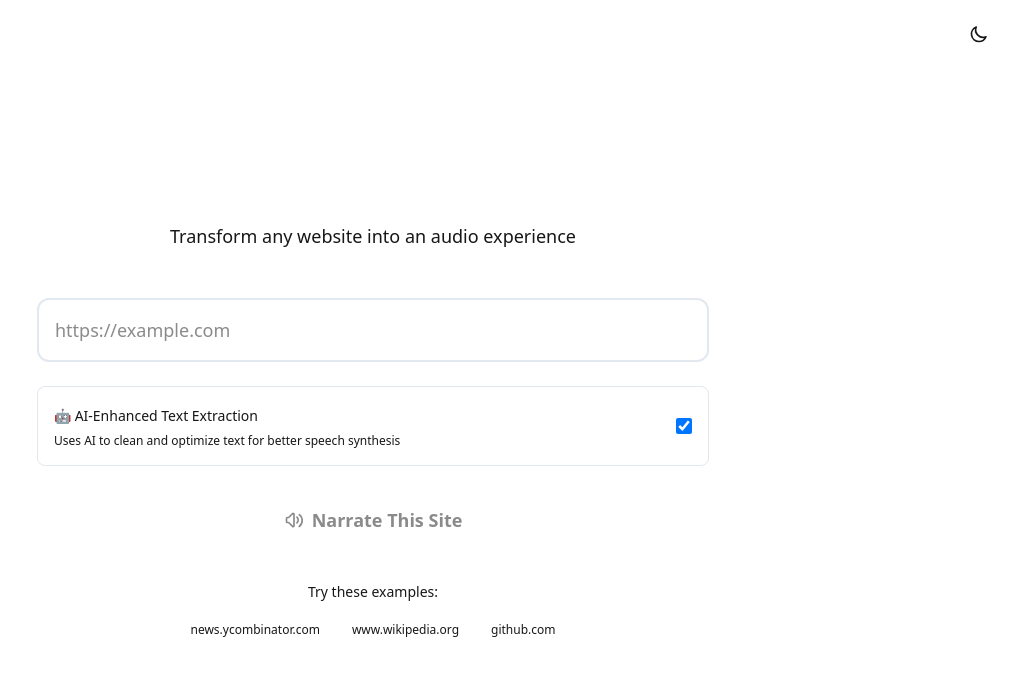
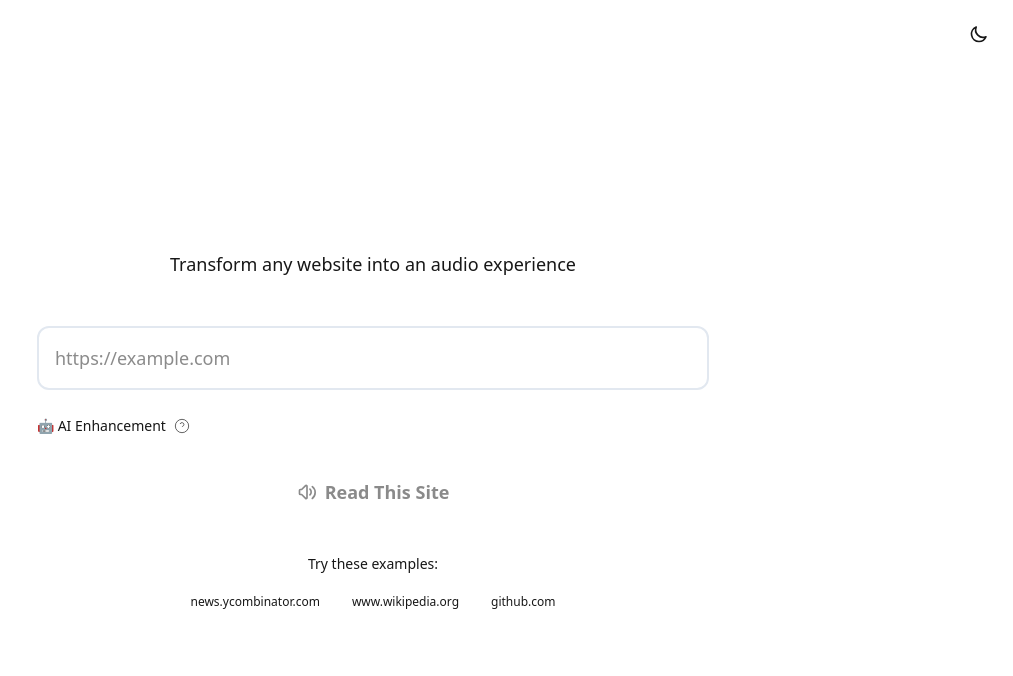
Before and after one commit to pranav2x/Lexio, a Next.js app: page / in a window 1280 px wide. Shown: the top 676 px of the page, without its empty margins (267-1280 px from the left). Built offline with nearby package versions, Linux system fonts and the light colour scheme.

Commit message:
fixed the website so it works, added toggle to switch between raw scraping and readable scraping

```diff
--- a/package.json
+++ b/package.json
@@ -1,5 +1,5 @@
 {
-  "name": "narrate-web",
+  "name": "lexio",
   "version": "0.1.0",
   "private": true,
   "scripts": {
--- a/src/app/api/scrape/route.ts
+++ b/src/app/api/scrape/route.ts
@@ -8,6 +8,7 @@ import { FirecrawlRequest, FirecrawlResponse, ScrapeResult } from '@/lib/firecra
 export async function POST(request: NextRequest) {
   try {
     // Validate API key on server-side
+    console.log('FIRECRAWL_API_KEY', process.env.FIRECRAWL_API_KEY);
     const apiKey = process.env.FIRECRAWL_API_KEY;
     if (!apiKey) {
       return NextResponse.json(
--- a/src/app/layout.tsx
+++ b/src/app/layout.tsx
@@ -14,10 +14,10 @@ const geistMono = Geist_Mono({
 });
 
 export const metadata: Metadata = {
-  title: "Narrate Web",
+  title: "Lexio",
   description: "A modern web application built with Next.js, TypeScript, and Tailwind CSS",
   keywords: ["Next.js", "TypeScript", "Tailwind CSS", "React"],
-  authors: [{ name: "Narrate Web Team" }],
+  authors: [{ name: "Lexio Team" }],
 };
 
 export const viewport: Viewport = {
--- a/src/app/page.tsx
+++ b/src/app/page.tsx
@@ -3,16 +3,16 @@
 import { useState } from "react";
 import { useRouter } from "next/navigation";
 import { scrapeWebsite, isValidUrl } from "@/lib/firecrawl";
-import { useNarrateActions, useNarrateState } from "@/lib/store";
+import { useLexioActions, useLexioState } from "@/lib/store";
 
 export default function Home() {
   const [url, setUrl] = useState("");
   const [useLLMExtraction, setUseLLMExtraction] = useState(true);
   const router = useRouter();
-  const { setScrapedData, setLoading, setError, setCurrentUrl } = useNarrateActions();
-  const { isLoading, error } = useNarrateState();
+  const { setScrapedData, setLoading, setError, setCurrentUrl } = useLexioActions();
+  const { isLoading, error } = useLexioState();
 
-  const handleNarrate = async (e: React.FormEvent) => {
+  const handleLexio = async (e: React.FormEvent) => {
     e.preventDefault();
 
     if (!url.trim()) {
@@ -46,7 +46,7 @@ export default function Home() {
         <div className="text-center mb-12">
           <h1 className="text-4xl sm:text-5xl font-bold text-foreground mb-4">
             <span className="bg-gradient-to-r from-primary to-primary/70 bg-clip-text text-transparent">
-              Narrate Web
+              Lexio
             </span>
           </h1>
           <p className="text-lg text-muted-foreground">
@@ -54,7 +54,7 @@ export default function Home() {
           </p>
         </div>
 
-        <form onSubmit={handleNarrate} className="space-y-6">
+        <form onSubmit={handleLexio} className="space-y-6">
           <div className="relative">
             <input
               type="url"
@@ -73,26 +73,35 @@ export default function Home() {
             )}
           </div>
 
-          {/* LLM Extraction Toggle */}
-          <div className="flex items-center justify-between p-4 bg-secondary/30 rounded-lg border border-border">
-            <div className="flex-1">
-              <label htmlFor="llm-toggle" className="text-sm font-medium text-foreground">
-                🤖 AI-Enhanced Text Extraction
-              </label>
-              <p className="text-xs text-muted-foreground mt-1">
-                Uses AI to clean and optimize text for better speech synthesis
-              </p>
+          {/* AI Enhancement Toggle */}
+          <div className="flex items-center justify-between">
+            <div className="flex items-center gap-2">
+              <span className="text-sm text-muted-foreground">🤖 AI Enhancement</span>
+              <div className="group relative">
+                <svg className="w-4 h-4 text-muted-foreground hover:text-foreground transition-colors cursor-help" fill="none" stroke="currentColor" viewBox="0 0 24 24">
+                  <circle cx="12" cy="12" r="10"/>
+                  <path d="M9.09 9a3 3 0 0 1 5.83 1c0 2-3 3-3 3"/>
+                  <path d="M12 17h.01"/>
+                </svg>
+                <div className="absolute bottom-full left-1/2 transform -translate-x-1/2 mb-2 px-3 py-2 bg-gray-900 text-white text-xs rounded-lg opacity-0 group-hover:opacity-100 transition-opacity pointer-events-none whitespace-nowrap z-10">
+                  Cleans text for better narration
+                </div>
+              </div>
             </div>
-            <div className="flex items-center">
-              <input
-                id="llm-toggle"
-                type="checkbox"
-                checked={useLLMExtraction}
-                onChange={(e) => setUseLLMExtraction(e.target.checked)}
-                className="w-4 h-4 text-primary bg-background border-border rounded focus:ring-primary focus:ring-2"
-                disabled={isLoading}
+            <button
+              type="button"
+              onClick={() => setUseLLMExtraction(!useLLMExtraction)}
+              disabled={isLoading}
+              className={`relative inline-flex h-6 w-11 items-center rounded-full transition-colors focus:outline-none focus:ring-2 focus:ring-primary focus:ring-offset-2 disabled:opacity-50 disabled:cursor-not-allowed ${
+                useLLMExtraction ? 'bg-primary' : 'bg-gray-200 dark:bg-gray-700'
+              }`}
+            >
+              <span
+                className={`inline-block h-4 w-4 transform rounded-full bg-white transition-transform ${
+                  useLLMExtraction ? 'translate-x-6' : 'translate-x-1'
+                }`}
               />
-            </div>
+            </button>
           </div>
 
           {error && (
@@ -121,7 +130,7 @@ export default function Home() {
                 <svg className="w-5 h-5" fill="none" stroke="currentColor" viewBox="0 0 24 24">
                   <path strokeLinecap="round" strokeLinejoin="round" strokeWidth="2" d="M15.536 8.464a5 5 0 010 7.072m2.828-9.9a9 9 0 010 14.142M5.586 15H4a1 1 0 01-1-1v-4a1 1 0 011-1h1.586l4.707-4.707C10.923 3.663 12 4.109 12 5v14c0 .891-1.077 1.337-1.707.707L5.586 15z" />
                 </svg>
-                <span>Narrate This Site</span>
+                <span>Read This Site</span>
               </>
             )}
           </button>
--- a/src/app/read/page.tsx
+++ b/src/app/read/page.tsx
@@ -2,7 +2,7 @@
 
 import { useEffect, useState, useRef, useCallback } from "react";
 import { useRouter } from "next/navigation";
-import { useNarrateState, useNarrateActions } from "@/lib/store";
+import { useLexioState, useLexioActions } from "@/lib/store";
 import { extractSummary } from "@/lib/firecrawl";
 import { generateSpeech, cleanupAudioUrl, estimateTextDuration } from "@/lib/tts";
 
@@ -18,8 +18,8 @@ type PlayingSection = 'summary' | 'full' | `section-${number}` | null;
 
 export default function ReadPage() {
   const router = useRouter();
-  const { scrapedData, currentUrl } = useNarrateState();
-  const { clearAll } = useNarrateActions();
+  const { scrapedData, currentUrl } = useLexioState();
+  const { clearAll } = useLexioActions();
 
   // Audio state
   const [audioUrl, setAudioUrl] = useState<string | null>(null);
--- a/src/lib/store.ts
+++ b/src/lib/store.ts
@@ -1,7 +1,7 @@
 import { create } from 'zustand';
 import { ScrapeResult } from './firecrawl';
 
-interface NarrateState {
+interface LexioState {
   // Current scraped data
   scrapedData: ScrapeResult | null;
 
@@ -20,7 +20,7 @@ interface NarrateState {
   clearAll: () => void;
 }
 
-export const useNarrateStore = create<NarrateState>((set) => ({
+export const useLexioStore = create<LexioState>((set) => ({
   // Initial state
   scrapedData: null,
   isLoading: false,
@@ -41,13 +41,13 @@ export const useNarrateStore = create<NarrateState>((set) => ({
 }));
 
 // Helper hook for easy access to store actions
-export const useNarrateActions = () => {
-  const { setScrapedData, setLoading, setError, setCurrentUrl, clearAll } = useNarrateStore();
+export const useLexioActions = () => {
+  const { setScrapedData, setLoading, setError, setCurrentUrl, clearAll } = useLexioStore();
   return { setScrapedData, setLoading, setError, setCurrentUrl, clearAll };
 };
 
 // Helper hook for easy access to store state
-export const useNarrateState = () => {
-  const { scrapedData, isLoading, error, currentUrl } = useNarrateStore();
+export const useLexioState = () => {
+  const { scrapedData, isLoading, error, currentUrl } = useLexioStore();
   return { scrapedData, isLoading, error, currentUrl };
 };
```
Also changed, not shown: 2 other files (tests, documents, lock files or other folders).
